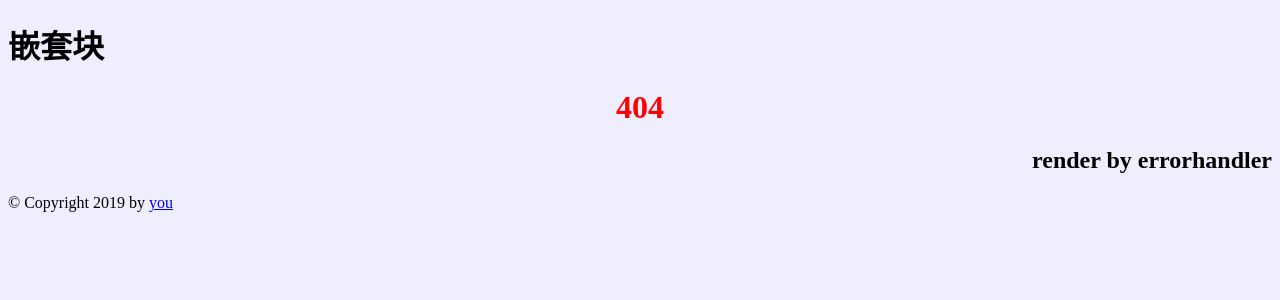
After one commit to WizStriver1/Learn-Python3, a Flask app: page /notfound in a window 1280 px wide. The commit adds this page. Shown: the top 300 px of the page. Run offline with Flask 2, Linux system fonts and the light colour scheme.

Commit message:
Flask 添加Cookie, Redirect and Errors

```diff
--- a/Flask/app.py
+++ b/Flask/app.py
@@ -1,6 +1,6 @@
 #!/usr/env python3
 # -*- coding: utf-8 -*-
-from flask import Flask, render_template, request
+from flask import Flask, render_template, request, make_response, url_for, redirect, abort
 
 from werkzeug.utils import secure_filename
 
@@ -11,6 +11,10 @@ app = Flask(__name__)
 @app.route('/')
 def index():
     username = request.cookies.get('username')
+    if not username:
+         resp = make_response(render_template('child.html', items=['Kobe', 'Wade'], msg=None))
+         resp.set_cookie('username', 'server_set')
+         return resp
     return render_template('child.html', items=['Kobe', 'Wade'], msg=username)
 
 @app.route('/post/<post_id>')
@@ -46,4 +50,17 @@ def upload():
         msg = 'Yes, we finished upload'
     return render_template('upload.html', msg = msg)
 
+@app.route('/toredirect')
+def toredirect():
+    return redirect(url_for('notfound'))
+
+@app.route('/notfound')
+def notfound():
+    abort(404)
+    return render_template('not-found.html')
+
+@app.errorhandler(404)
+def page_not_found(error):
+    return render_template('not-found.html', msg='render by errorhandler')
+
 app.run(host='0.0.0.0', port=6100, debug=config.debug)
--- /dev/null
+++ b/Flask/static/style.css
@@ -0,0 +1,3 @@
+body {
+    background: #eef;
+}
--- a/Flask/templates/base.html
+++ b/Flask/templates/base.html
@@ -2,7 +2,7 @@
 <html lang="en">
 <head>
     {% block head %}
-    <link rel="stylesheet" href="{ url_for('static', filename='style.css') }">
+    <link rel="stylesheet" href="{{ url_for('static', filename='style.css') }}">
     <title>{% block title %}{% endblock %} - My webapps</title>
     {% endblock %}
 </head>
--- /dev/null
+++ b/Flask/templates/not-found.html
@@ -0,0 +1,8 @@
+{% extends "base.html" %}
+{% block title %}Not Found{% endblock %}
+{% block content %}
+    <h1 style="text-align: center; color: #f00;">404</h1>
+    {% if msg %}
+    <h2 style="text-align: right;">{{ msg }}</h2>
+    {% endif %}
+{% endblock %}
```
